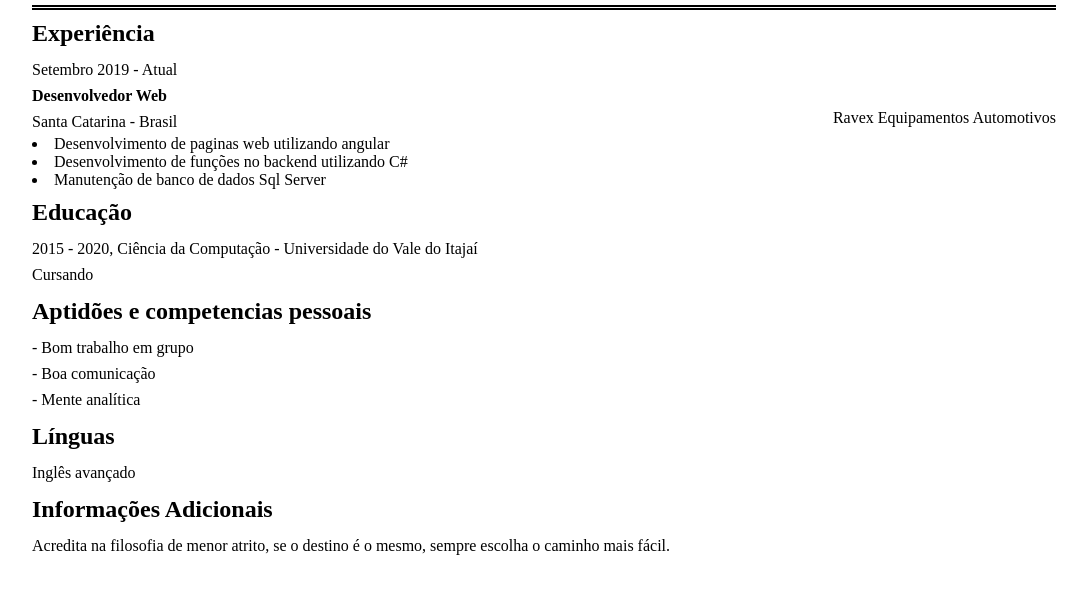
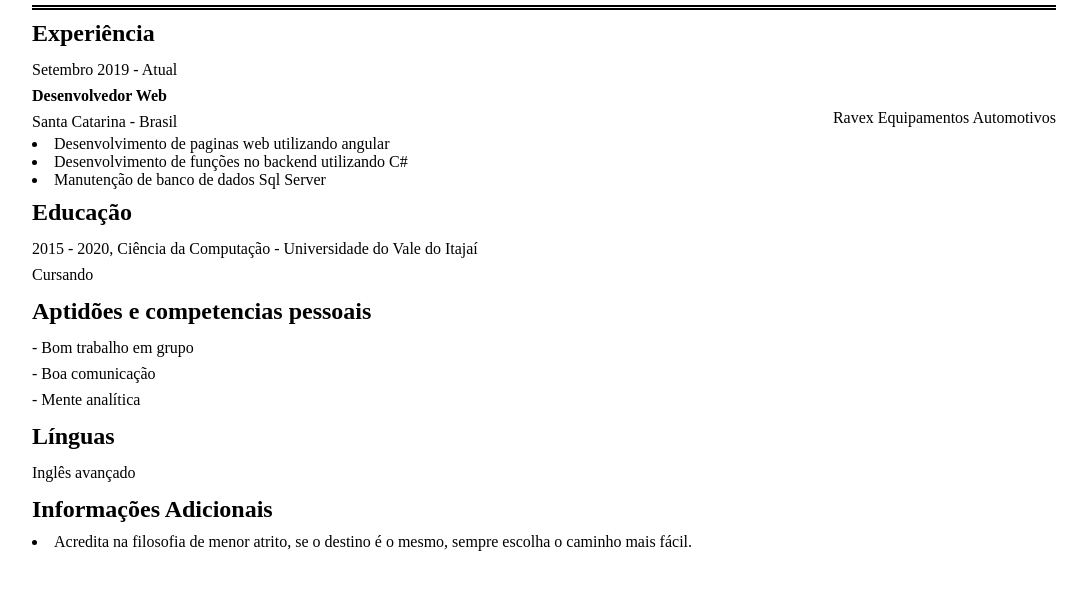
Before and after one commit to ChrystianAulaWebDesign/trabalhom1, a plain HTML site: page index.html in a window 1280 px wide. Shown: the part 175-766 px from the top of the page, without its empty margins (96-1183 px from the left). Drawn offline with Linux system fonts and the light colour scheme.

Commit message:
Update index.html

```diff
--- a/index.html
+++ b/index.html
@@ -61,7 +61,7 @@
 	<p>Inglês avançado</p>
 
 	<h2>Informações Adicionais</h2>
-	<p>Acredita na filosofia de menor atrito, se o destino é o mesmo, sempre escolha o caminho mais fácil.</p>
+	<li>Acredita na filosofia de menor atrito, se o destino é o mesmo, sempre escolha o caminho mais fácil.</li>
 
   </body>
 </html>
```
